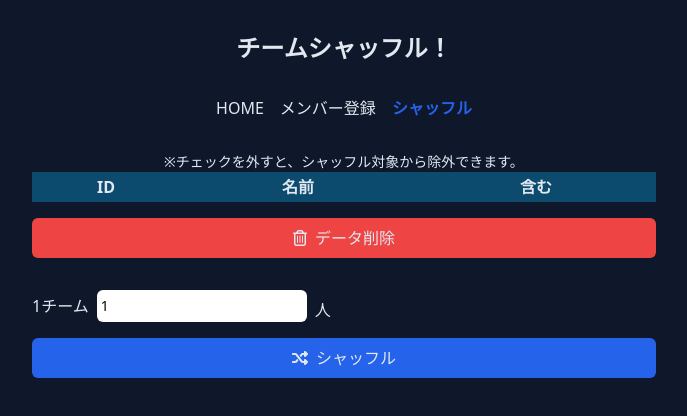
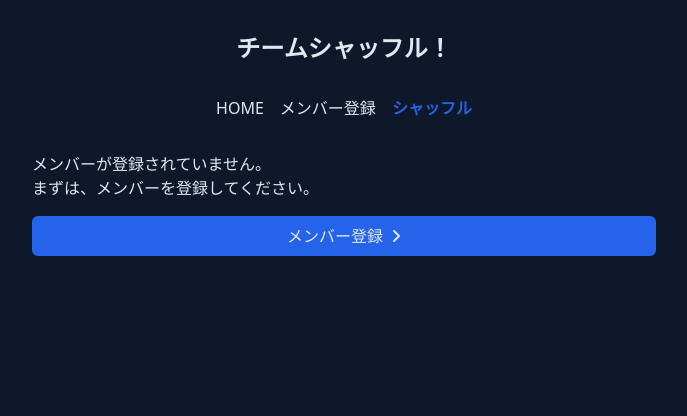
Before and after one commit to azufb/team_shuffle, a React (Vite) app: page /shuffle in a window 1280 px wide. Shown: the top 416 px of the page, without its empty margins (296-983 px from the left). Built offline with nearby package versions, Linux system fonts and the light colour scheme.

Commit message:
メンバーが登録されていないとシャッフルできないようにする

```diff
--- a/src/components/shuffle/Shuffle.tsx
+++ b/src/components/shuffle/Shuffle.tsx
@@ -9,6 +9,9 @@ import { faTrashCan } from "@fortawesome/free-regular-svg-icons/faTrashCan";
 import { FontAwesomeIcon } from "@fortawesome/react-fontawesome";
 import { faShuffle } from "@fortawesome/free-solid-svg-icons/faShuffle";
 import { Button } from "../buttons/Button";
+import { faAngleRight } from "@fortawesome/free-solid-svg-icons/faAngleRight";
+import { pathsObj } from "../../pathsObj";
+import { NavigateFunction, useNavigate } from "react-router-dom";
 
 export type MemberInfoType = {
   id: number;
@@ -17,6 +20,7 @@ export type MemberInfoType = {
 };
 
 export const Shuffle = () => {
+  const navigate: NavigateFunction = useNavigate();
   const [membersCount, setMembersCount] = useState<string>("1");
   const [teamsInfo, setTeamsInfo] = useState<MemberInfoType[][]>([]);
   const allMembersJson = localStorage.getItem(LOCAL_STORAGE_ALL_MEMBERS_KEY);
@@ -72,8 +76,14 @@ export const Shuffle = () => {
     localStorage.setItem(LOCAL_STORAGE_ALL_MEMBERS_KEY, jsonUpdated);
   };
 
+  const navigatePage = (path: string): void => {
+    navigate(path);
+  };
+
   return (
     <div className="w-full md:w-1/2 flex flex-col gap-8 py-8">
+      {allMembers.length >= 1 ? (
+        <>
           <div className="flex flex-col gap-4">
             <Table
               headers={MEMBERS_TABLE_HEADERS}
@@ -109,6 +119,7 @@ export const Shuffle = () => {
               <div className="flex gap-2 items-end">
                 <input
                   type="number"
+                  min={1}
                   value={membersCount}
                   onChange={(e) => setMembersCount(e.target.value)}
                   className="px-1 py-1.5 text-sm rounded-md"
@@ -124,6 +135,26 @@ export const Shuffle = () => {
               </>
             </Button>
           </div>
+        </>
+      ) : (
+        <div className="flex flex-col gap-4">
+          <p className="text-white">
+            メンバーが登録されていません。
+            <br />
+            まずは、メンバーを登録してください。
+          </p>
+          <Button
+            type="button"
+            onClick={() => navigatePage(pathsObj.register)}
+            className="flex gap-2 justify-center items-center bg-blue rounded-md text-white"
+          >
+            <>
+              <span>メンバー登録</span>
+              <FontAwesomeIcon icon={faAngleRight} />
+            </>
+          </Button>
+        </div>
+      )}
 
       {teamsInfo.length >= 1 && <ShuffleResult teams={teamsInfo} />}
     </div>
```
Lines whose indentation alone changed are shown as unchanged.
